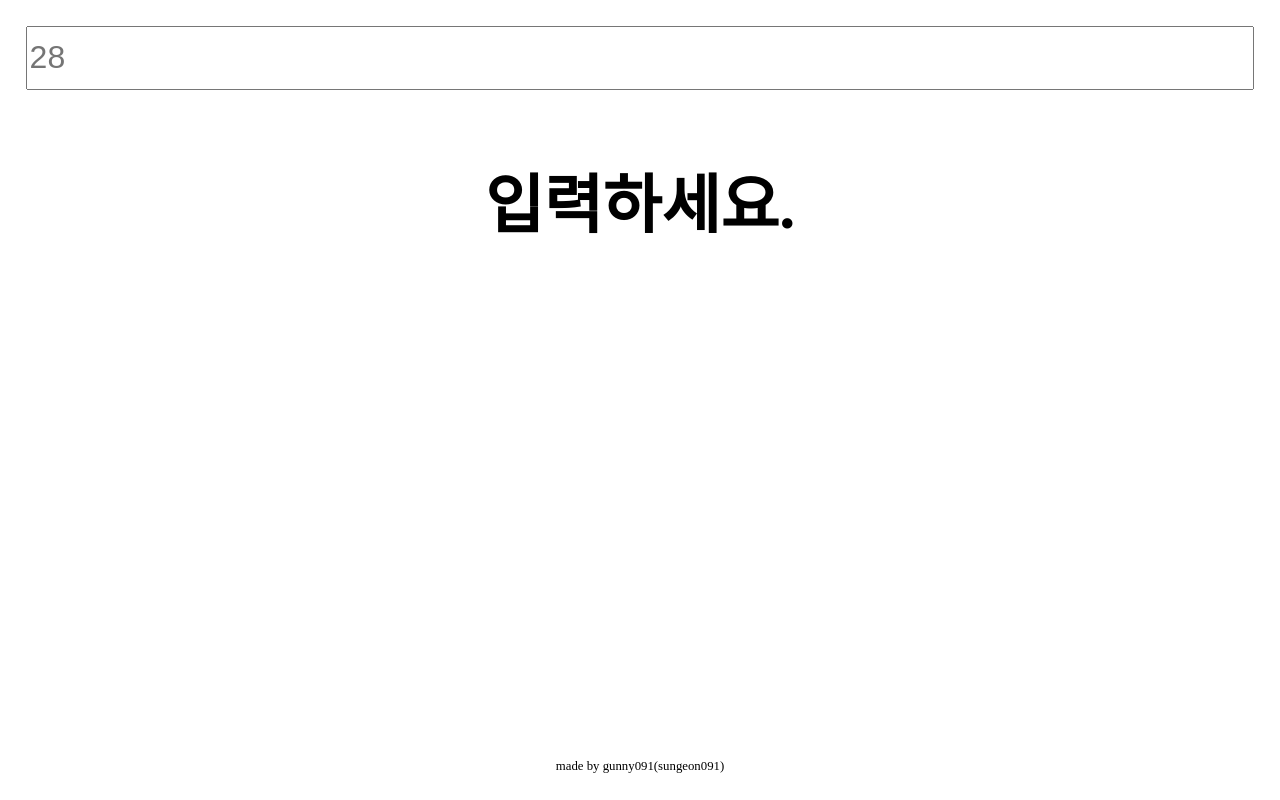
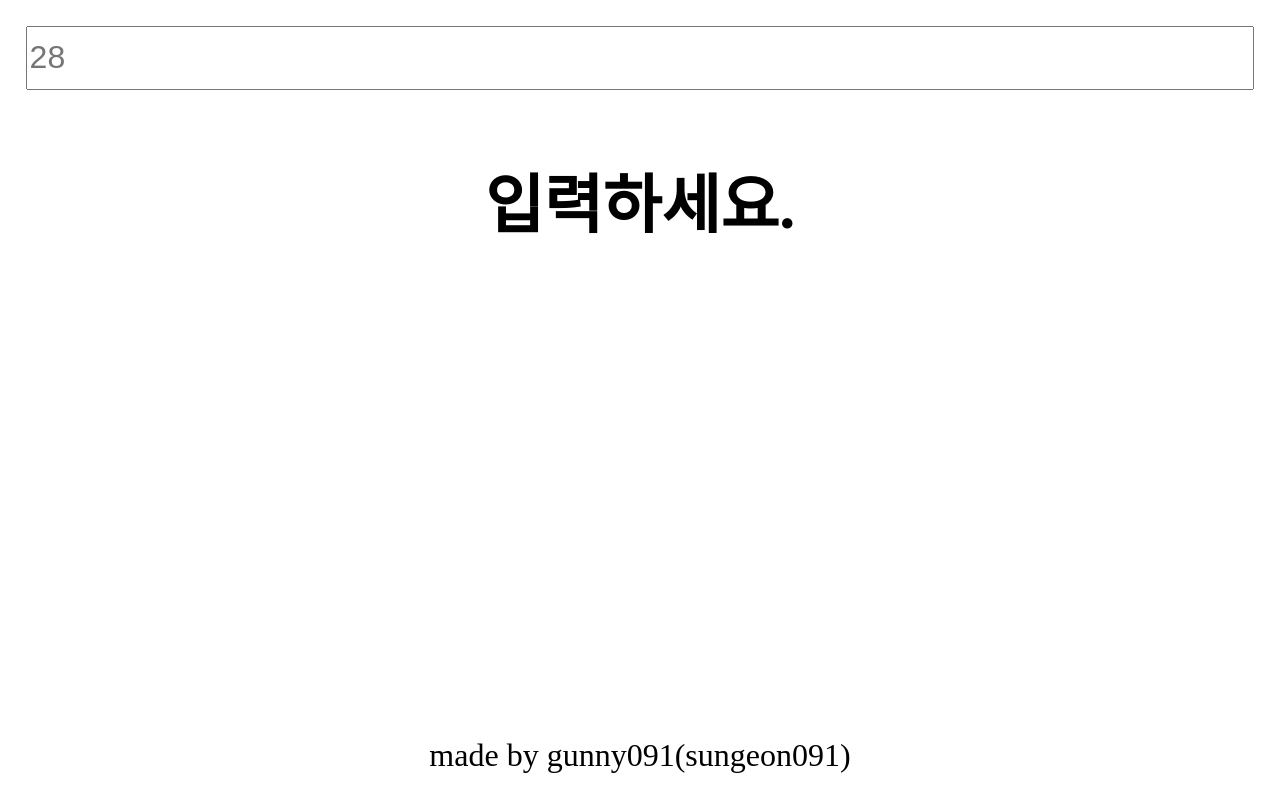
Before and after one commit to gunny091/math, a plain HTML site: page sosu-soinsubunhae/index.html in a window 1280 px wide. Drawn offline with Linux system fonts and the light colour scheme.

Commit message:
푸터 수정

```diff
--- a/sosu-soinsubunhae/style.css
+++ b/sosu-soinsubunhae/style.css
@@ -23,7 +23,7 @@ p {
 footer {
     position: absolute;
     bottom: 0;
-    font-size: 1vw;
+    font-size: 2.5vw;
     width: 96vw;
     text-align: center;
     margin-bottom: 2%;
```
